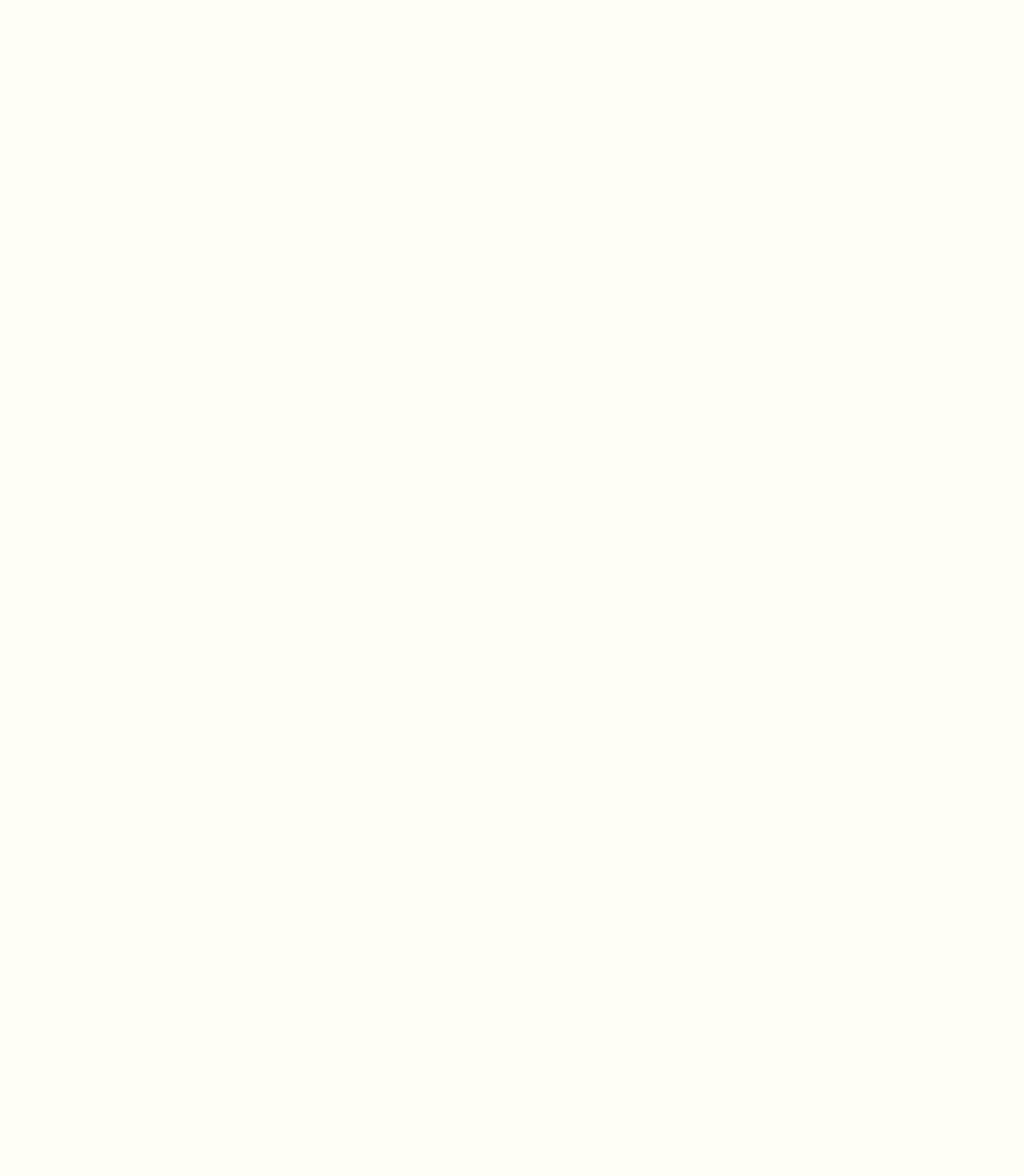
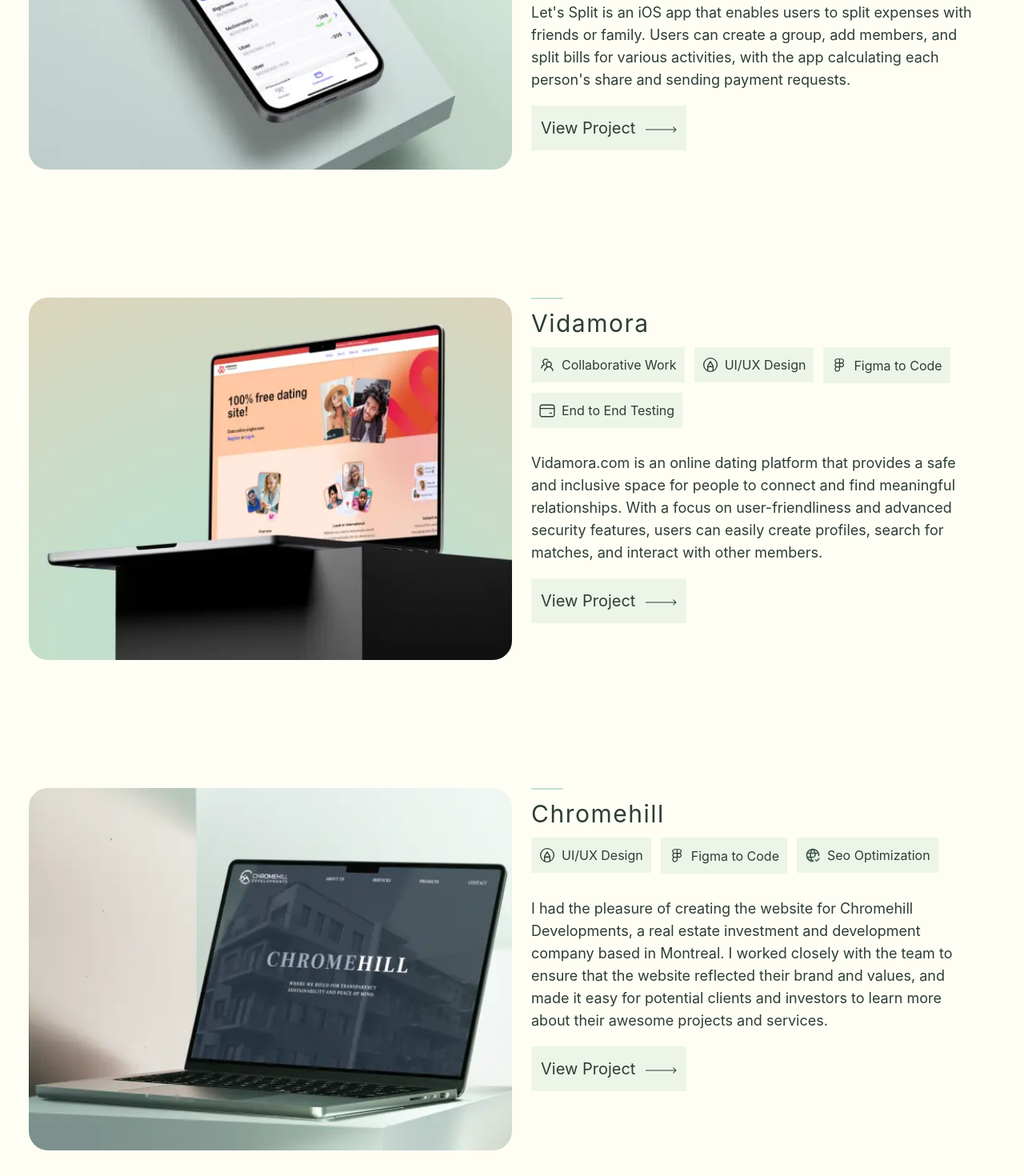
Before and after one commit to Kulbir-Singh/personal-website, a Next.js app: page /projects/1 in a window 1280 px wide. Shown: the part 920-2390 px from the top of the page at 80% size. Before the commit the page ends 800 px from the top, so only its background shows below. Built offline with nearby package versions, Linux system fonts and the light colour scheme; a web font is replaced by a local one.

Commit message:
added project descriptions

```diff
--- a/components/projects.tsx
+++ b/components/projects.tsx
@@ -11,28 +11,28 @@
 }
 const projects: Project[] = [
   {
-    imgSrc: "./letsplit.png",
-    webPSrc: "./letsplit.webp",
+    imgSrc: "/letsplit.png",
+    webPSrc: "/letsplit.webp",
     title: "Let's Split",
     stats: [
       {
         title: "Collaborative Work",
-        imgSrc: "./collab.svg",
+        imgSrc: "/collab.svg",
         alt: "collab icon",
       },
       {
         title: "UI/UX Design",
-        imgSrc: "./edit.svg",
+        imgSrc: "/edit.svg",
         alt: "edit icon",
       },
       {
         title: "Figma to Code",
-        imgSrc: "./figma.svg",
+        imgSrc: "/figma.svg",
         alt: "figma icon",
       },
       {
         title: "Plaid integration",
-        imgSrc: "./card.svg",
+        imgSrc: "/card.svg",
         alt: "card icon",
       },
     ],
@@ -40,28 +40,28 @@
       "Let's Split is an iOS app that enables users to split expenses with friends or family. Users can create a group, add members, and split bills for various activities, with the app calculating each person's share and sending payment requests.",
   },
   {
-    imgSrc: "./vidamoraHero.png",
+    imgSrc: "/vidamoraHero.png",
     title: "Vidamora",
-    webPSrc: "./vidamoraHero.webp",
+    webPSrc: "/vidamoraHero.webp",
     stats: [
       {
         title: "Collaborative Work",
-        imgSrc: "./collab.svg",
+        imgSrc: "/collab.svg",
         alt: "collab icon",
       },
       {
         title: "UI/UX Design",
-        imgSrc: "./edit.svg",
+        imgSrc: "/edit.svg",
         alt: "edit icon",
       },
       {
         title: "Figma to Code",
-        imgSrc: "./figma.svg",
+        imgSrc: "/figma.svg",
         alt: "figma icon",
       },
       {
         title: "End to End Testing",
-        imgSrc: "./card.svg",
+        imgSrc: "/card.svg",
         alt: "card icon",
       },
     ],
@@ -69,23 +69,23 @@
       "Vidamora.com is an online dating platform that provides a safe and inclusive space for people to connect and find meaningful relationships. With a focus on user-friendliness and advanced security features, users can easily create profiles, search for matches, and interact with other members.",
   },
   {
-    imgSrc: "./chromehill.png",
+    imgSrc: "/chromehill.png",
     title: "Chromehill",
-    webPSrc: "./chromehill.webp",
+    webPSrc: "/chromehill.webp",
     stats: [
       {
         title: "UI/UX Design",
-        imgSrc: "./edit.svg",
+        imgSrc: "/edit.svg",
         alt: "edit icon",
       },
       {
         title: "Figma to Code",
-        imgSrc: "./figma.svg",
+        imgSrc: "/figma.svg",
         alt: "figma icon",
       },
       {
         title: "Seo Optimization",
-        imgSrc: "./seo.svg",
+        imgSrc: "/seo.svg",
         alt: "seo icon",
       },
     ],
@@ -119,15 +119,10 @@
     };
   }, []);
   return (
-    <section className="max-w-[1300px] m-auto px-6" id="projects">
-      <div
-        className="pt-20 text-5xl font-thin tracking-wider lg:pt-60"
-        data-inviewport="slide-left"
-      >
-        <div className="w-10 border border-custom-green-400" />
-        <p>Projects I&apos;ve</p>
-        <p>worked on</p>
-      </div>
+    <section
+      className="max-w-[1300px] m-auto px-6 overflow-hidden"
+      id="projects"
+    >
       {projects.map((project) => {
         return (
           <div key={project.title} className="pt-20 sm:pt-40 snap-section">
@@ -209,12 +204,12 @@
             View Project
           </p>
           <Picture
-            src="./arrow.svg"
+            src="/arrow.svg"
             alt="arrow icon"
             className="absolute hidden pt-1 ml-3 duration-1000 sm:flex h-fit"
           />
           <Picture
-            src="./arrow.svg"
+            src="/arrow.svg"
             alt="arrow icon"
             className="pt-1 ml-3 duration-1000 h-fit"
           />
--- a/pages/projects/[project].tsx
+++ b/pages/projects/[project].tsx
@@ -2,6 +2,7 @@
 import React from "react";
 import Nav from "../../components/nav";
 import Picture from "../../components/picture";
+import Projects from "../../components/projects";
 
 interface Project {
   title: string;
@@ -54,82 +55,77 @@
       "Let's Split is a powerful iOS app designed to help users manage their expenses easily and efficiently. With the app, users can create groups, add members, and split bills for various activities, such as dining out, traveling, or shopping, with the app calculating each person's share and sending payment requests. The app is designed with a user-friendly interface that allows for seamless navigation and ease of use. In terms of UI/UX design, I have played a role in creating an intuitive and user-friendly interface that allows for easy navigation and a smooth user experience. I have also collaborated closely with other members of the development team to ensure that the app meet the needs of our users.",
   },
   {
-    imgSrc: "../letsplit.png",
-    webPSrc: "../letsplit.webp",
+    imgSrc: "../vidamoraHero.png",
+    webPSrc: "../vidamoraHero.webp",
     title: "Vidamora",
     toolsDescription:
-      "Throughout the development of the Let's Split app, I utilized various tools to create a functional and user-friendly mobile application. These tools included:",
+      "During the course of developing the Vidamora website, I employed a range of tools to create a highly functional and user-friendly online platform. These tools included:",
+    conclusion:
+      "By leveraging these tools, I developed a range of features for the Vidamora website, including the ability to update user profiles, search for matches, and communicate with other users. Through this streamlined development process, I helped to improve the overall user experience and satisfaction with the platform.",
+    tools: [
+      {
+        description:
+          "As part of the project to build Vidamora, I utilized Next.js as the main JavaScript library to create dynamic user interfaces. I also made use of React Context to manage the app's state and keep track of user information.",
+        title: "Next.js",
+      },
+      {
+        description:
+          "I utilized Tailwind to speed up the development process and create a consistent design system across the app. By using pre-built CSS utility classes, I was able to easily style the app's UI and ensure a cohesive look and feel. I also added custom classes to tailwind to add additional styling where needed.",
+        title: "Tailwind",
+      },
+      {
+        description:
+          "I successfully transformed the Figma design into a fully functioning app by using it as a blueprint to build components for the project. During this process, I made adjustments to the design to ensure it translated well into a mobile context, such as optimizing images, adjusting layout for smaller screens, and making the design responsive.",
+        title: "Figma",
+      },
+      {
+        description:
+          "I wrote end-to-end tests using Cypress to ensure that the app's functionality was working as expected. This involved writing tests for different user scenarios, such as creating a profile, searching for matches, and sending messages.",
+        title: "End-to-End Testing",
+      },
+    ],
+    alt: "vidamora image",
+    description:
+      "Vidamora is a dating website designed to help users find meaningful connections and relationships. The website offers a variety of features to help users find potential matches, including search filters, personality tests, and messaging capabilities. I played a role in creating an intuitive and user-friendly interface that allows for seamless navigation and ease of use. Additionally, I collaborated closely with other members of the development team to ensure that the website met the needs of our users.",
+  },
+  {
+    imgSrc: "../chromehill.png",
+    webPSrc: "../chromehill.webp",
+    title: "Chromehill",
+    toolsDescription:
+      "Throughout the development of the Chromehill, I utilized various tools to create a functional and user-friendly mobile application. These tools included:",
     conclusion:
       "With these tools, I was able to create an app with various features, such as splitting bills and transferring money between users. By utilizing these tools, I streamlined the app's development process and helped to enhance user experience and satisfaction with the app.",
     tools: [
       {
         description:
-          "As part of the project to build Let's Split, which is based on Expo, a React-Native framework, I was given the responsibility to learn and apply React-Native skills to develop a complete product. During the course of the project, I acquired knowledge on how to leverage Expo's pre-built features such as accessing the user's contact list, utilizing Face ID, and managing data using local storage.",
-        title: "React-Native",
+          "As part of the project to build ChromeHill, I used Next.js, a React-based framework, to build the website's front-end. By leveraging the capabilities of Next.js, I was able to optimize the website for performance and SEO, and create a responsive and mobile-friendly design.",
+        title: "Next.js",
       },
       {
         description:
-          "I added Plaid into the app by starting the initial integration process and ensuring that it was functioning as expected. This involved writing code to handle the Plaid API, including authentication, tokenization, and data retrieval.",
-        title: "Plaid",
+          "To manage the website's content, I integrated Sanity.io, a headless CMS, into the website's back-end. By using Sanity.io, I was able to create a custom content model for the website's content, making it easy for the client to manage and update their content as needed.",
+        title: "Sanity.io",
       },
       {
         description:
-          "I successfully integrated Stripe into the Let's Split app and added a feature that allowed users to transfer money between other Let's Split users. Additionally, I worked on a custom transfer flow within the app to enable users to transfer money between each other seamlessly.",
-        title: "Stripe",
+          "I deployed the website using Netlify, a cloud-based hosting platform that allowed me to easily deploy and manage the website. By using Netlify, I was able to set up a continuous deployment workflow, enabling the website to automatically update whenever changes were made to the codebase.",
+        title: "Netlify",
       },
       {
         description:
-          "I utilized styled-components to create a consistent and cohesive design system across the app. By creating reusable components with styled-components, I was able to efficiently style the app's UI and ensure a consistent look and feel. I used props and styled-system to make the components flexible and customizable, enabling me to easily modify the design as needed.",
-        title: "Styled-components",
+          "I utilized Tailwind to create a consistent and cohesive design system across the website. By using Tailwind's utility classes, I was able to style the website's UI with ease and ensure a consistent look and feel throughout.",
+        title: "Tailwind",
       },
       {
         description:
-          "I successfully transformed the Figma design into a fully functioning app by using it as a blueprint to build the app's user interface in React-Native. During this process, I made adjustments to the design to ensure it translated well into a mobile context, such as optimizing images, adjusting layout for smaller screens, and improving readability.",
+          "I used Figma to create the website's design, providing a blueprint for the development process to the client. This allowed me to easily translate the design into code, ensuring that the website's UI matched the client's vision.",
         title: "Figma",
       },
     ],
-    alt: "let's split image",
+    alt: "chrome hill image",
     description:
-      "Let's Split is a powerful iOS app designed to help users manage their expenses easily and efficiently. With the app, users can create groups, add members, and split bills for various activities, such as dining out, traveling, or shopping, with the app calculating each person's share and sending payment requests. The app is designed with a user-friendly interface that allows for seamless navigation and ease of use. In terms of UI/UX design, I have played a role in creating an intuitive and user-friendly interface that allows for easy navigation and a smooth user experience. I have also collaborated closely with other members of the development team to ensure that the app meet the needs of our users.",
-  },
-  {
-    imgSrc: "../letsplit.png",
-    webPSrc: "../letsplit.webp",
-    title: "Chromehill",
-    toolsDescription:
-      "Throughout the development of the Let's Split app, I utilized various tools to create a functional and user-friendly mobile application. These tools included:",
-    conclusion:
-      "With these tools, I was able to create an app with various features, such as splitting bills and transferring money between users. By utilizing these tools, I streamlined the app's development process and helped to enhance user experience and satisfaction with the app.",
-    tools: [
-      {
-        description:
-          "As part of the project to build Let's Split, which is based on Expo, a React-Native framework, I was given the responsibility to learn and apply React-Native skills to develop a complete product. During the course of the project, I acquired knowledge on how to leverage Expo's pre-built features such as accessing the user's contact list, utilizing Face ID, and managing data using local storage.",
-        title: "React-Native",
-      },
-      {
-        description:
-          "I added Plaid into the app by starting the initial integration process and ensuring that it was functioning as expected. This involved writing code to handle the Plaid API, including authentication, tokenization, and data retrieval.",
-        title: "Plaid",
-      },
-      {
-        description:
-          "I successfully integrated Stripe into the Let's Split app and added a feature that allowed users to transfer money between other Let's Split users. Additionally, I worked on a custom transfer flow within the app to enable users to transfer money between each other seamlessly.",
-        title: "Stripe",
-      },
-      {
-        description:
-          "I utilized styled-components to create a consistent and cohesive design system across the app. By creating reusable components with styled-components, I was able to efficiently style the app's UI and ensure a consistent look and feel. I used props and styled-system to make the components flexible and customizable, enabling me to easily modify the design as needed.",
-        title: "Styled-components",
-      },
-      {
-        description:
-          "I successfully transformed the Figma design into a fully functioning app by using it as a blueprint to build the app's user interface in React-Native. During this process, I made adjustments to the design to ensure it translated well into a mobile context, such as optimizing images, adjusting layout for smaller screens, and improving readability.",
-        title: "Figma",
-      },
-    ],
-    alt: "let's split image",
-    description:
-      "Let's Split is a powerful iOS app designed to help users manage their expenses easily and efficiently. With the app, users can create groups, add members, and split bills for various activities, such as dining out, traveling, or shopping, with the app calculating each person's share and sending payment requests. The app is designed with a user-friendly interface that allows for seamless navigation and ease of use. In terms of UI/UX design, I have played a role in creating an intuitive and user-friendly interface that allows for easy navigation and a smooth user experience. I have also collaborated closely with other members of the development team to ensure that the app meet the needs of our users.",
+      "I had the pleasure of creating the website for Chromehill Developments, a real estate investment and development company based in Montreal. I worked closely with the team to ensure that the website reflected their brand and values, and made it easy for potential clients and investors to learn more about their awesome projects and services. As a freelance developer, I created chromehill.ca, a responsive website designed to showcase the client's work in a user-friendly and visually appealing way. I took on the responsibility of designing the website's UI/UX, ensuring that it was easy to navigate and provided a seamless user experience.",
   },
 ];
 
@@ -140,9 +136,10 @@
   const currentProject = projects.filter(
     (projec) => projec.title == project
   )[0];
+  console.log(currentProject);
   return (
     <main className="overflow-x-hidden text-custom-green-900 bg-custom-green-100">
-      {currentProject && (
+      {currentProject ? (
         <div className="">
           <div className="relative z-10 m-auto max-w-[1300px] h-full">
             <Nav />
@@ -176,6 +173,21 @@
             </div>
           </div>
         </div>
+      ) : (
+        <div>
+          <div className="relative z-10 m-auto max-w-[1300px] h-full">
+            <Nav />
+          </div>
+          <h1 className="text-[3em] sm:text-[4em] font-thin m-auto text-center leading-[1] max-w-[700px] pt-12 lg:pt-40 px-6">
+            Oops... like this project doesn&apos;t exist
+          </h1>
+          <p className="text-[2em] text-2xl text-center pt-6 lg:pb-16 lg:pt-12 font-thin">
+            Here are some other projects
+          </p>
+          <div className="px-3 pb-20">
+            <Projects />
+          </div>
+        </div>
       )}
     </main>
   );
```
Also changed, not shown: pages/index.js (+8 -0 lines).
